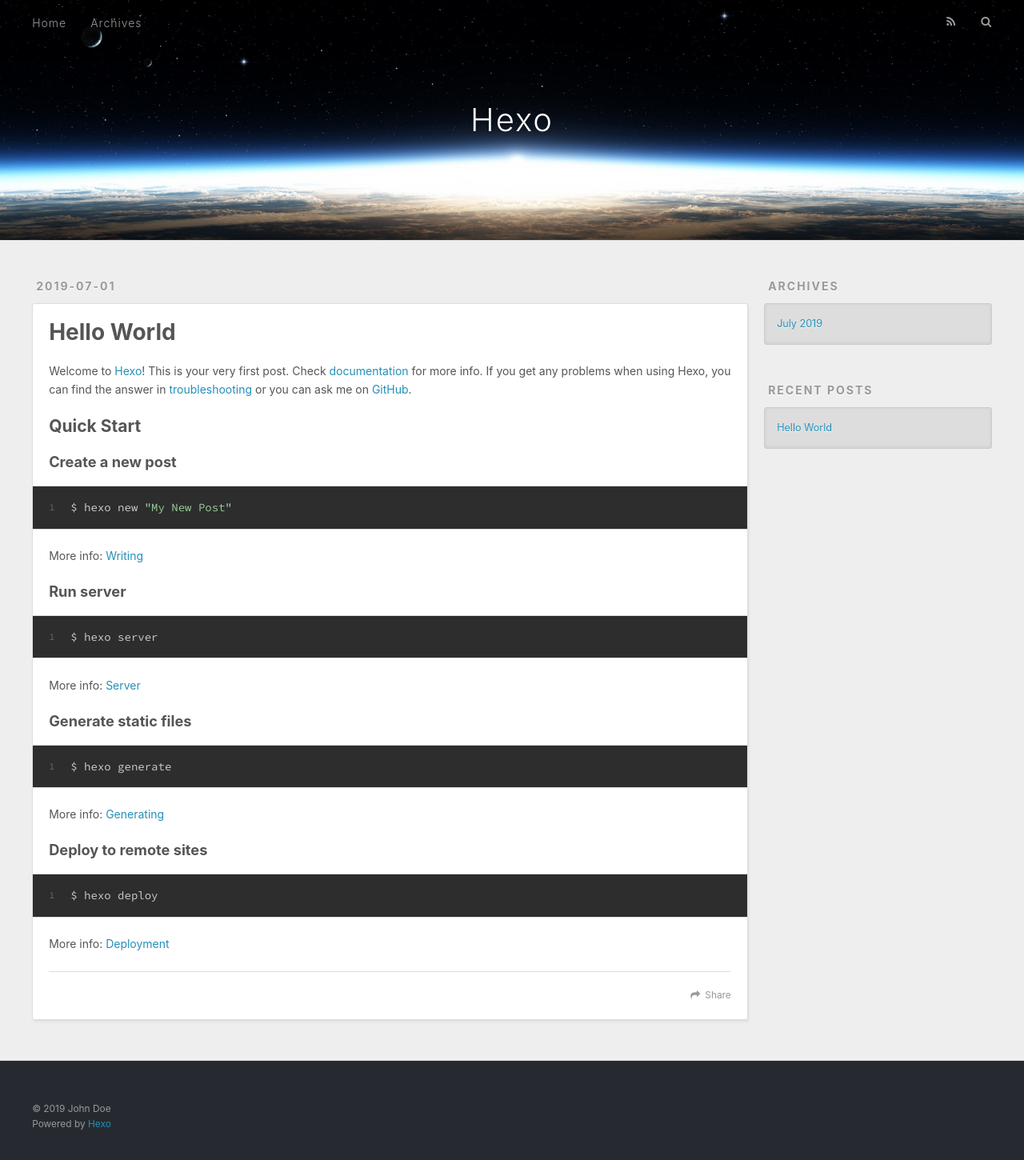
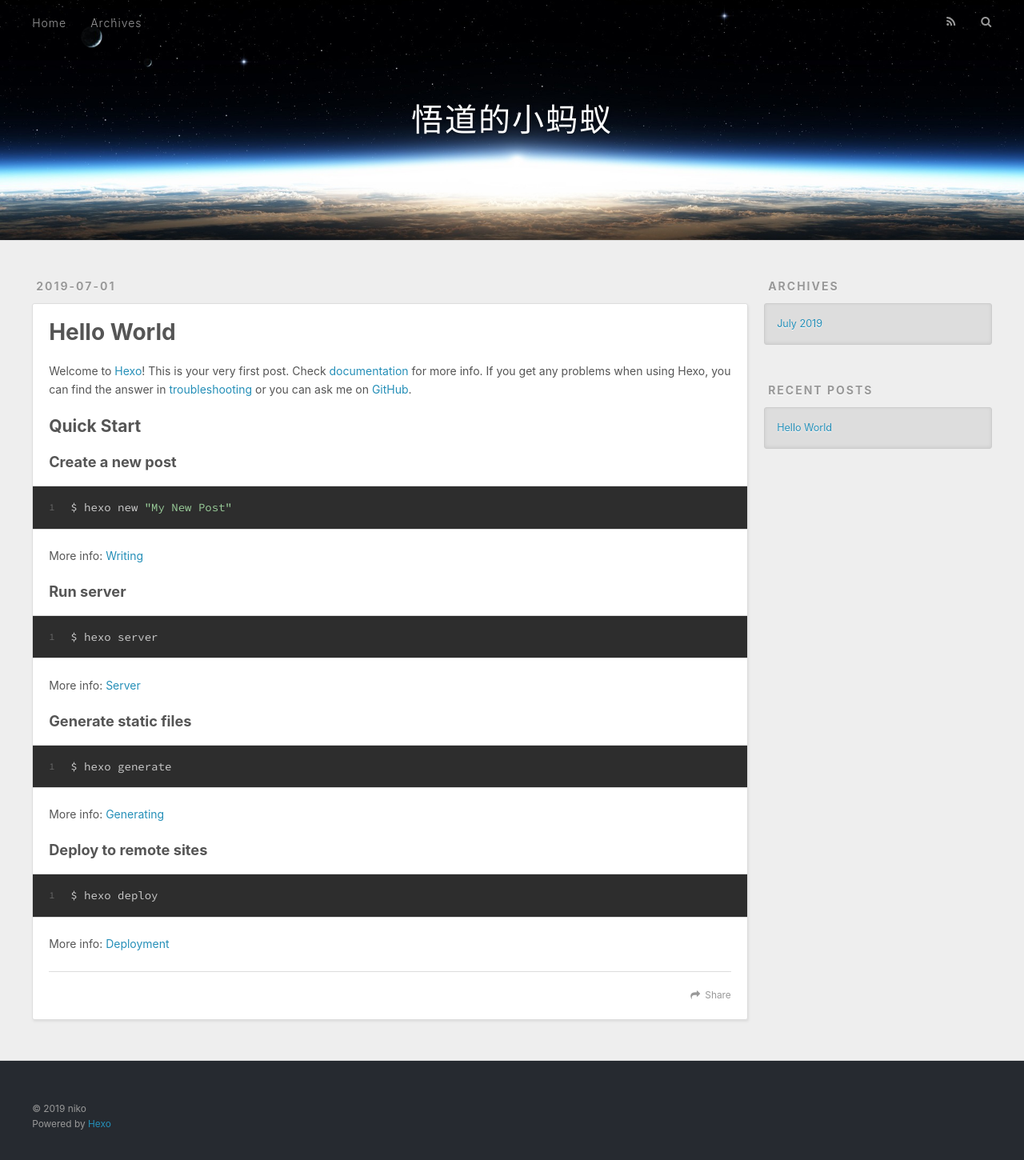
Before and after one commit to EnlightenmentAnt/EnlightenmentAnt.github.io, a plain HTML site: page index.html in a window 1280 px wide. Shown: the whole page at 80% size. Drawn offline with nearby package versions, Linux system fonts and the light colour scheme.

Commit message:
Site updated: 2019-07-07 11:22:49

```diff
--- a/index.html
+++ b/index.html
@@ -5,17 +5,17 @@
 
 
 
-  <title>Hexo</title>
+  <title>悟道的小蚂蚁</title>
   <meta name="viewport" content="width=device-width, initial-scale=1, maximum-scale=1">
   <meta property="og:type" content="website">
-<meta property="og:title" content="Hexo">
+<meta property="og:title" content="悟道的小蚂蚁">
 <meta property="og:url" content="http://yoursite.com/index.html">
-<meta property="og:site_name" content="Hexo">
+<meta property="og:site_name" content="悟道的小蚂蚁">
 <meta property="og:locale" content="default">
 <meta name="twitter:card" content="summary">
-<meta name="twitter:title" content="Hexo">
+<meta name="twitter:title" content="悟道的小蚂蚁">
 
-    <link rel="alternate" href="/atom.xml" title="Hexo" type="application/atom+xml">
+    <link rel="alternate" href="/atom.xml" title="悟道的小蚂蚁" type="application/atom+xml">
 
 
     <link rel="icon" href="/favicon.png">
@@ -34,7 +34,7 @@
   <div id="header-outer" class="outer">
     <div id="header-title" class="inner">
       <h1 id="logo-wrap">
-        <a href="/" id="logo">Hexo</a>
+        <a href="/" id="logo">悟道的小蚂蚁</a>
       </h1>
 
     </div>
@@ -101,7 +101,7 @@
 
     </div>
     <footer class="article-footer">
-      <a data-url="http://yoursite.com/2019/07/01/hello-world/" data-id="cjxltuifu0000pwtgkirto4e2" class="article-share-link">Share</a>
+      <a data-url="http://yoursite.com/2019/07/01/hello-world/" data-id="cjxse5gfx0000pgtgr02gpqx4" class="article-share-link">Share</a>
 
 
     </footer>
@@ -157,7 +157,7 @@
 
   <div class="outer">
     <div id="footer-info" class="inner">
-      &copy; 2019 John Doe<br>
+      &copy; 2019 niko<br>
       Powered by <a href="http://hexo.io/" target="_blank">Hexo</a>
     </div>
   </div>
```
Also changed, not shown: 2019/07/01/hello-world/index.html (+6 -6 lines), archives/2019/07/index.html (+7 -7 lines), archives/2019/index.html (+7 -7 lines), archives/index.html (+7 -7 lines).
